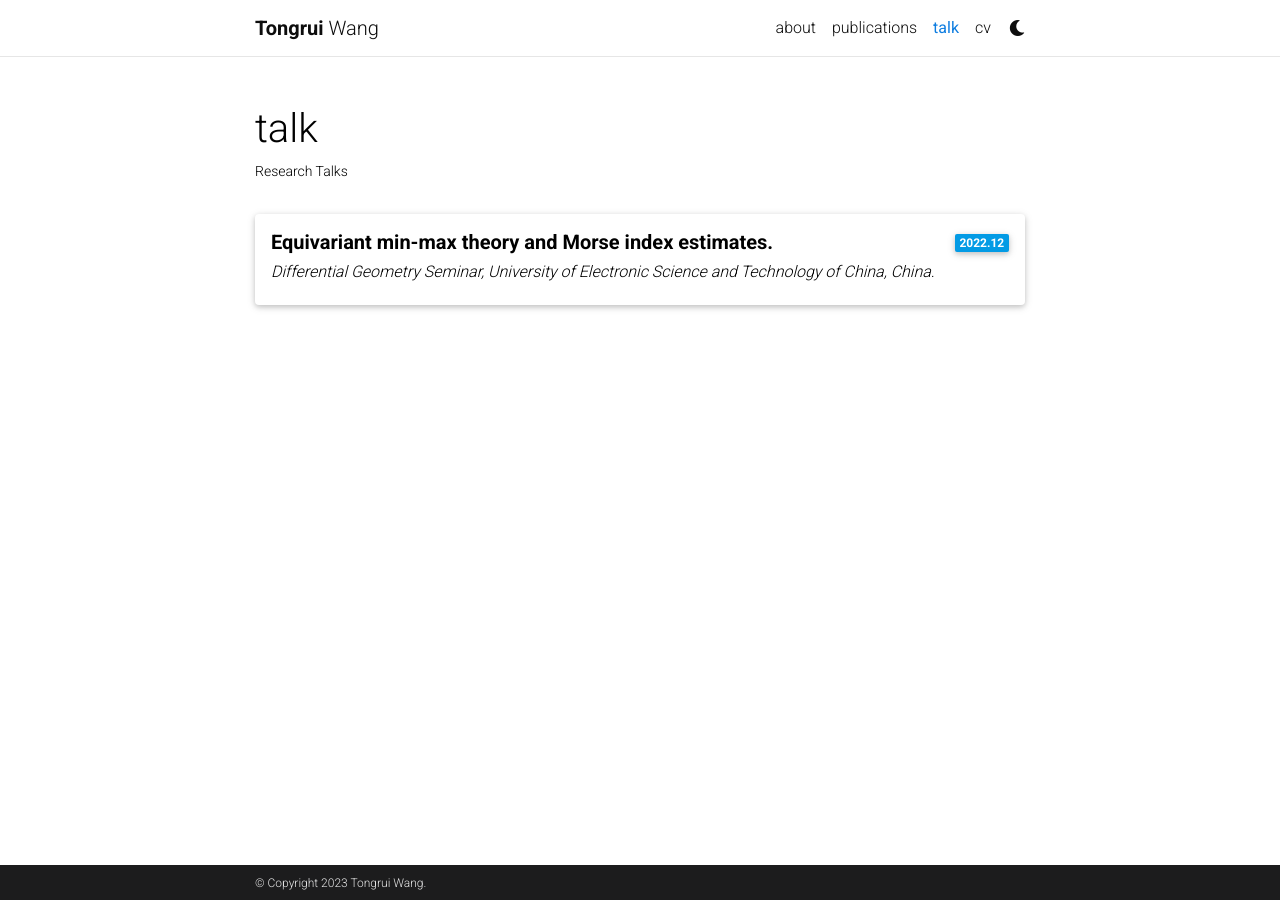
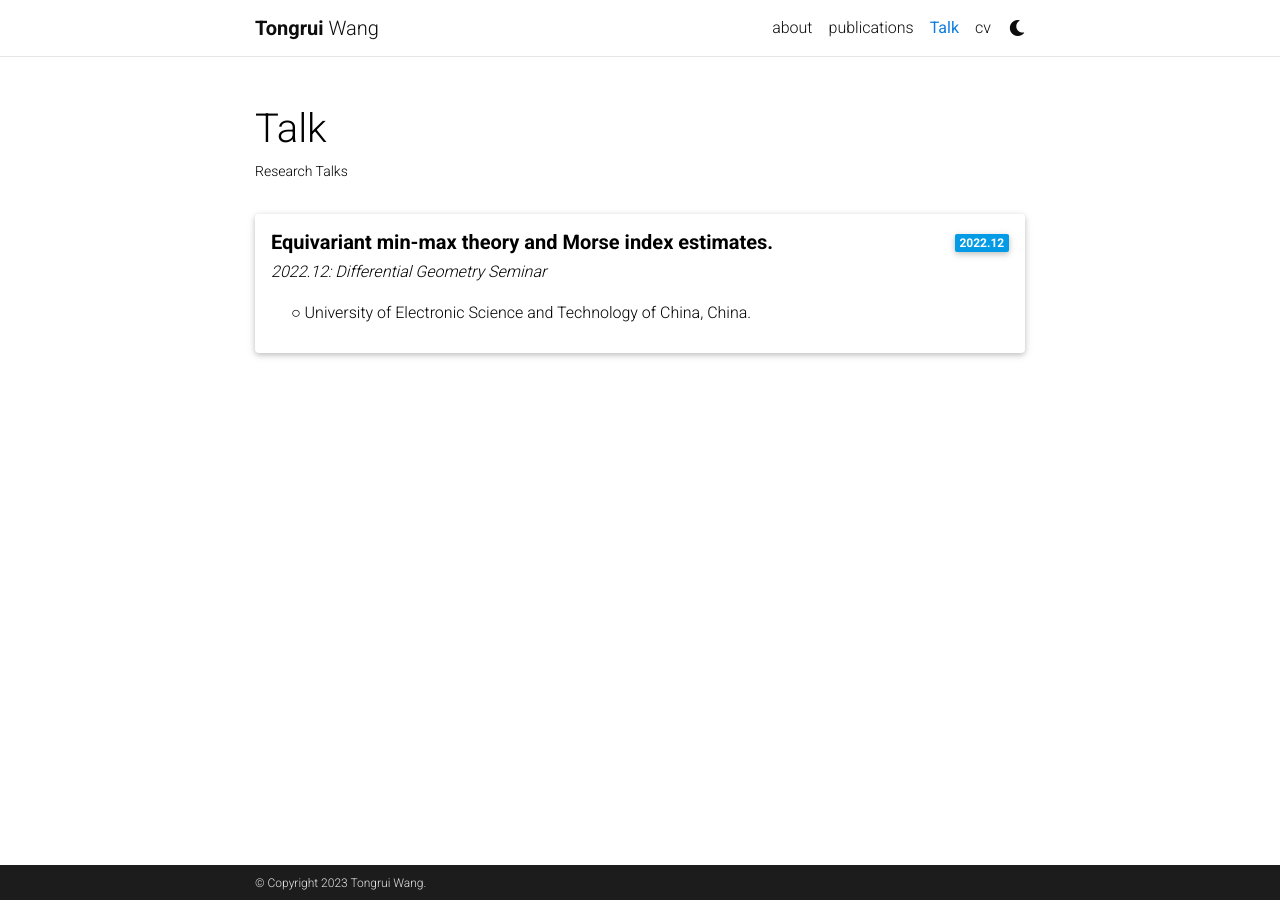
Before and after one commit to XilunL/XilunL.github.io, a Jekyll site: the page built from _pages/teaching.md, in a window 1280 px wide. Built offline with Jekyll 4.4.1, drawn with Linux system fonts in a browser that asks for light colours; comment, search, counter and statistics services are not loaded; a style sheet for code colours, icons or effects is not loaded.

Commit message:
Update teaching.md

```diff
--- a/_pages/teaching.md
+++ b/_pages/teaching.md
@@ -22,6 +22,9 @@
         </span>
       </div>
     </div>
-    <h6 class="font-italic mt-2 mt-sm-0">Differential Geometry Seminar, University of Electronic Science and Technology of China, China.</h6>
+    <h6 class="font-italic mt-2 mt-sm-0">2022.12: Differential Geometry Seminar</h6>
+    <ul class="card-text font-weight-light list-group list-group-flush">
+      <li class="list-group-item">○ University of Electronic Science and Technology of China, China.</li>
+    </ul>
   </div>
 </div>
```
Also changed, not shown: other parts of _pages/teaching.md (+2 -2 lines).
